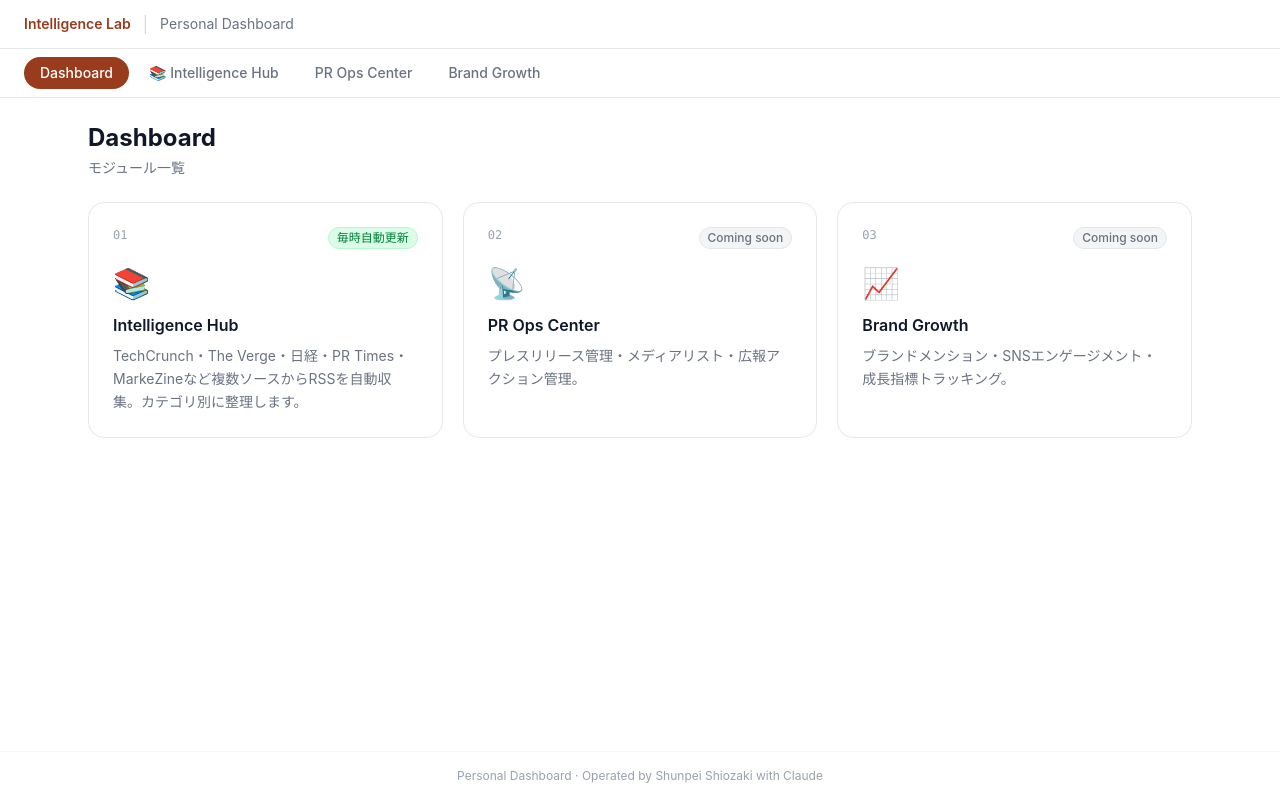
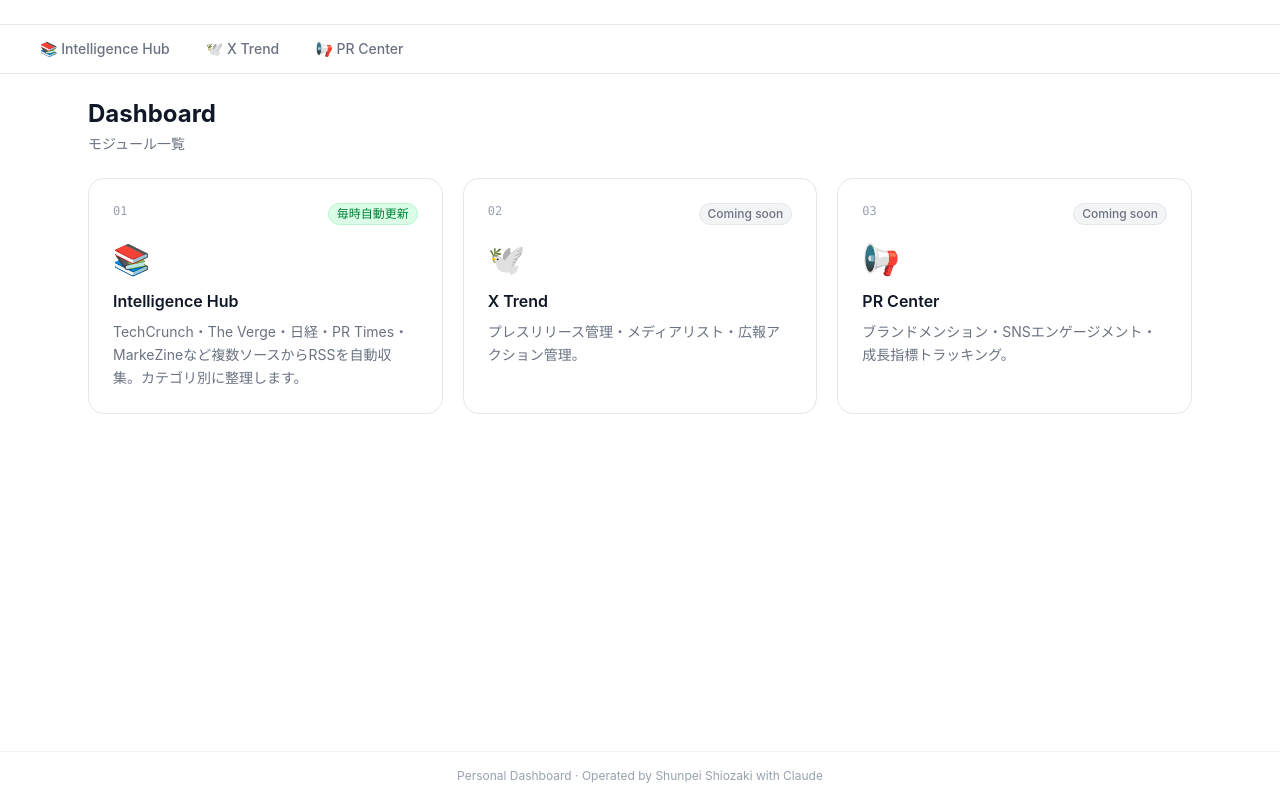
Before and after one commit to shunpeishiozaki42-hub/my-dashboard, a Next.js app: page /dashboard in a window 1280 px wide. Built offline with nearby package versions, Linux system fonts and the light colour scheme; no server answers.

Commit message:
update nav and card names

```diff
--- a/app/dashboard/page.tsx
+++ b/app/dashboard/page.tsx
@@ -10,10 +10,9 @@ import BrandGrowth from "@/components/BrandGrowth";
 import DashboardOverview from "@/components/DashboardOverview";
 
 const TABS = [
-  { id: "dashboard", label: "Dashboard" },
   { id: "intelligence", label: "📚 Intelligence Hub" },
-  { id: "pr", label: "PR Ops Center" },
-  { id: "brand", label: "Brand Growth" },
+  { id: "pr", label: "🕊️ X Trend" },
+  { id: "brand", label: "📢 PR Center" },
 ];
 
 function DashboardContent() {
@@ -26,11 +25,6 @@ function DashboardContent() {
       {/* Top Bar */}
       <header className="border-b border-gray-200 px-6 py-3 flex items-center justify-between">
         <Link href="/" className="flex items-center gap-3">
-          <span className="text-sm font-semibold" style={{ color: "#993C1D" }}>
-            Intelligence Lab
-          </span>
-          <span className="text-gray-300">|</span>
-          <span className="text-gray-500 text-sm">Personal Dashboard</span>
         </Link>
 
         {/* User info & sign out */}
--- a/components/DashboardOverview.tsx
+++ b/components/DashboardOverview.tsx
@@ -12,8 +12,8 @@ const modules = [
   },
   {
     num: "02",
-    icon: "📡",
-    title: "PR Ops Center",
+    icon: "🕊️",
+    title: "X Trend",
     description: "プレスリリース管理・メディアリスト・広報アクション管理。",
     href: "/dashboard?tab=pr",
     badge: "Coming soon",
@@ -21,8 +21,8 @@ const modules = [
   },
   {
     num: "03",
-    icon: "📈",
-    title: "Brand Growth",
+    icon: "📢",
+    title: "PR Center",
     description: "ブランドメンション・SNSエンゲージメント・成長指標トラッキング。",
     href: "/dashboard?tab=brand",
     badge: "Coming soon",
```
